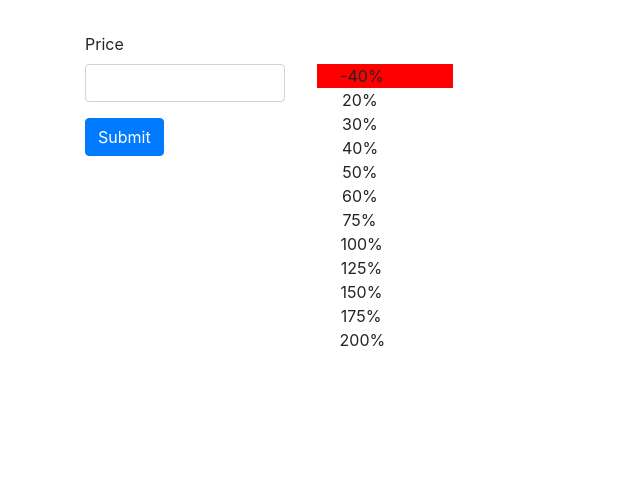
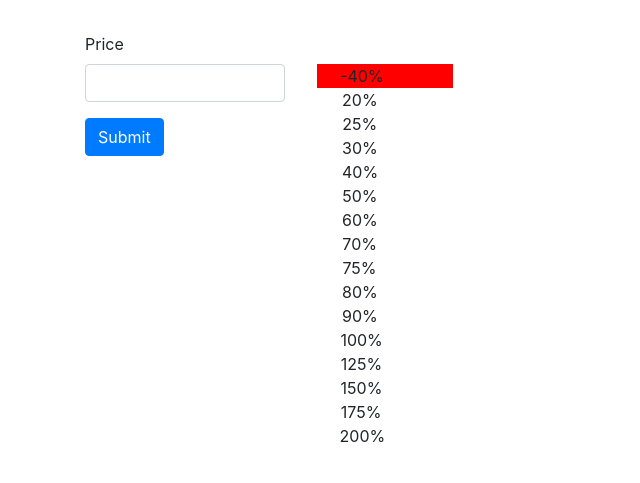
Before and after one commit to Selt0/percentages, a plain HTML site: page index.html in a window 1280 px wide. Shown: the whole page, without its empty margins (0-640 px from the left). Drawn offline with nearby package versions, Linux system fonts and the light colour scheme.

Commit message:
Update index.html
added additional percentages

```diff
--- a/index.html
+++ b/index.html
@@ -26,11 +26,15 @@
       <section class="graph">
         <div class="percentage red"><span>-40%</span> <span id="-40"></span></div>
         <div class="percentage"><span>20%</span> <span id="20"></span></div>
+        <div class="percentage"><span>25%</span> <span id="25"></span></div>
         <div class="percentage"><span>30%</span> <span id="30"></span></div>
         <div class="percentage"><span>40%</span> <span id="40"></span></div>
         <div class="percentage"><span>50%</span> <span id="50"></span></div>
         <div class="percentage"><span>60%</span> <span id="60"></span></div>
+        <div class="percentage"><span>70%</span> <span id="70"></span></div>
         <div class="percentage"><span>75%</span> <span id="75"></span></div>
+        <div class="percentage"><span>80%</span> <span id="80"></span></div>
+        <div class="percentage"><span>90%</span> <span id="90"></span></div>
         <div class="percentage"><span>100%</span> <span id="100"></span></div>
         <div class="percentage"><span>125%</span> <span id="125"></span></div>
         <div class="percentage"><span>150%</span> <span id="150"></span></div>
```
